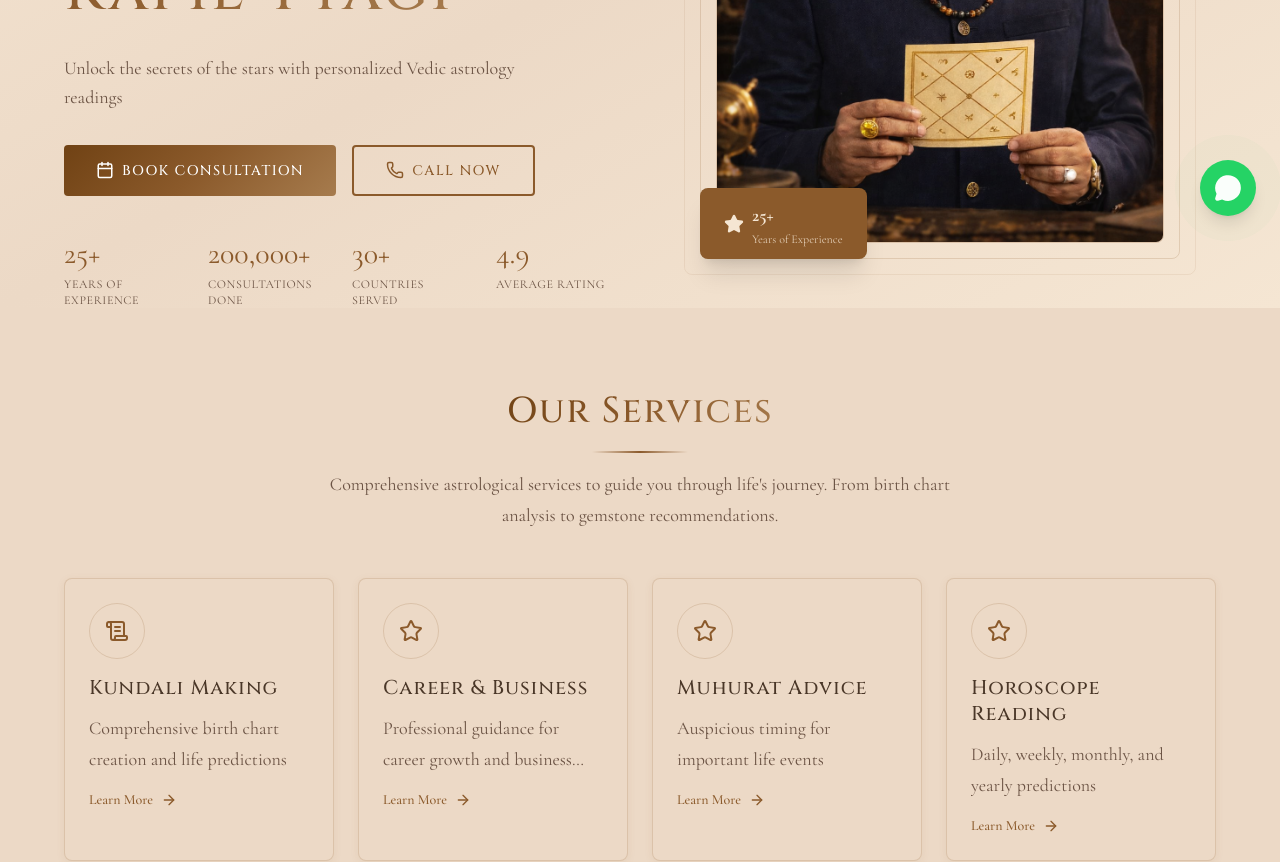
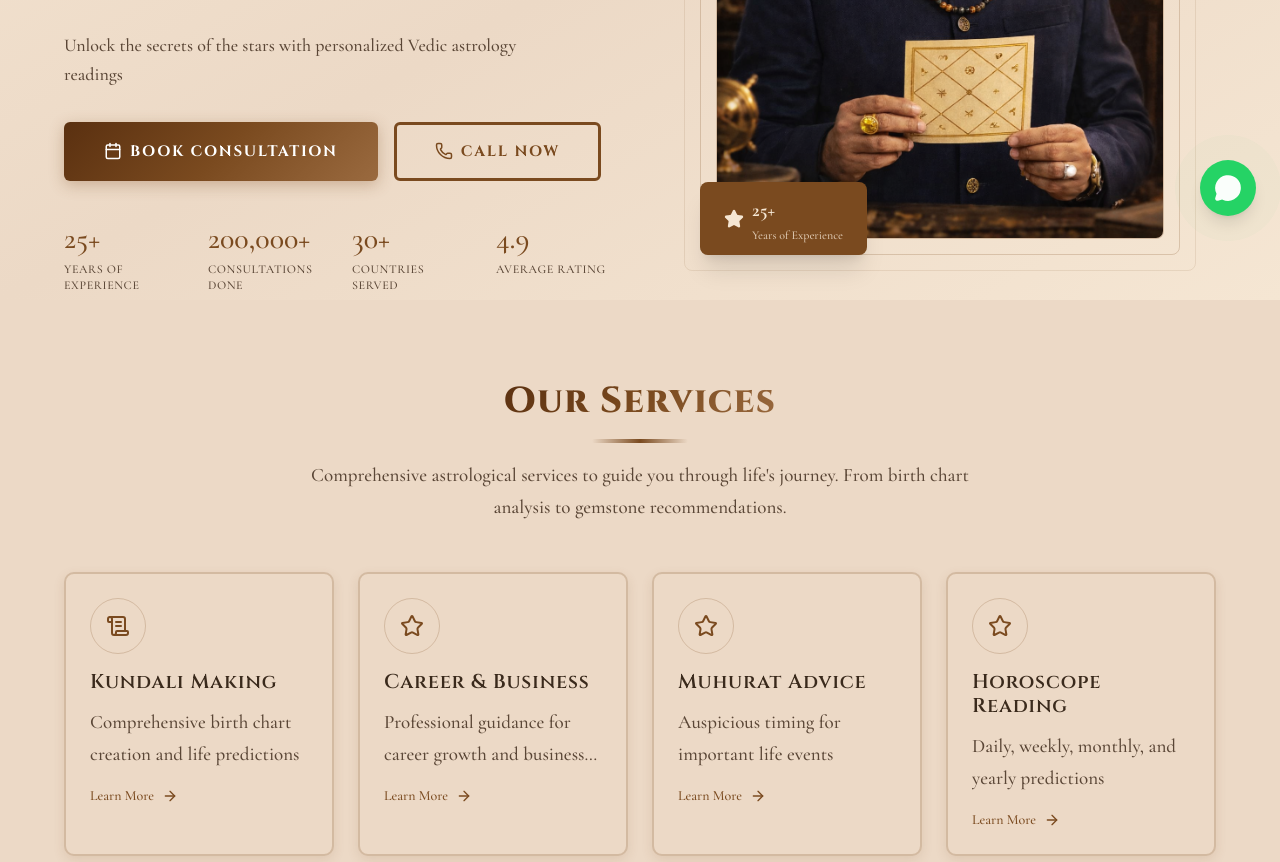
Before and after one commit to UtkarshBhardwaj007/astrologer-kapil-tyagi, a Next.js app: page / in a window 1280 px wide. Shown: the part 560-1422 px from the top of the page. Built offline with nearby package versions, Linux system fonts and the light colour scheme.

Commit message:
make bold

```diff
--- a/src/app/globals.css
+++ b/src/app/globals.css
@@ -1,32 +1,32 @@
-@import url('https://fonts.googleapis.com/css2?family=Cinzel:wght@400;500;600;700&family=Cormorant+Garamond:ital,wght@0,400;0,500;0,600;0,700;1,400;1,500&display=swap');
+@import url('https://fonts.googleapis.com/css2?family=Cinzel:wght@400;500;600;700;800;900&family=Cormorant+Garamond:ital,wght@0,400;0,500;0,600;0,700;1,400;1,500&display=swap');
 @import "tailwindcss";
 
 :root {
-  /* Theme: Warm Cream Theme */
+  /* Theme: Warm Cream Theme - Bold Edition */
   /* Based on cream RGB(220, 180, 140) = #DCB48C */
 
   /* Backgrounds - Warm Cream Palette */
   --background: #F5E6D3;
   --background-secondary: #ECD9C6;
   --background-tertiary: #E3CCB8;
-  --foreground: #4A3728;
-  --foreground-muted: #6B5344;
+  --foreground: #3A2A1C;
+  --foreground-muted: #5A4636;
 
-  /* Primary Accent - Rich Brown/Bronze */
-  --gold: #8B5A2B;
-  --gold-light: #A67B4D;
-  --gold-dark: #704214;
-  --gold-muted: rgba(139, 90, 43, 0.18);
+  /* Primary Accent - Rich Brown/Bronze - Made bolder */
+  --gold: #7A4A1F;
+  --gold-light: #9A6A3F;
+  --gold-dark: #5A3010;
+  --gold-muted: rgba(122, 74, 31, 0.22);
 
-  /* Secondary - Deep Terracotta */
-  --primary: #C45C3E;
-  --primary-light: #D97B5A;
-  --primary-dark: #A04428;
-  --primary-muted: rgba(196, 92, 62, 0.12);
+  /* Secondary - Deep Terracotta - More saturated */
+  --primary: #B84830;
+  --primary-light: #D86850;
+  --primary-dark: #903820;
+  --primary-muted: rgba(184, 72, 48, 0.15);
 
   /* Tertiary - Warm Gold */
-  --yellow: #D4A574;
-  --yellow-light: #E5C4A0;
+  --yellow: #C89050;
+  --yellow-light: #E0B080;
 
   /* Fonts */
   --font-heading: 'Cinzel', serif;
@@ -65,24 +65,38 @@
   background: var(--background);
   color: var(--foreground);
   font-family: var(--font-body);
-  font-size: 18px;
+  font-size: 19px;
   line-height: 1.7;
   min-height: 100vh;
+  font-weight: 500;
 }
 
 h1, h2, h3, h4, h5, h6 {
   font-family: var(--font-heading);
-  font-weight: 500;
-  letter-spacing: 0.05em;
-  line-height: 1.3;
+  font-weight: 700;
+  letter-spacing: 0.04em;
+  line-height: 1.2;
 }
 
-/* Gradient text utility - warm brown gradient */
+h1 {
+  font-weight: 800;
+}
+
+h2 {
+  font-weight: 700;
+}
+
+h3 {
+  font-weight: 600;
+}
+
+/* Gradient text utility - warm brown gradient - BOLDER */
 .text-gradient-gold {
   background: linear-gradient(135deg, var(--gold-dark) 0%, var(--gold) 50%, var(--gold-light) 100%);
   -webkit-background-clip: text;
   -webkit-text-fill-color: transparent;
   background-clip: text;
+  font-weight: 800;
 }
 
 /* Border gradient utility */
@@ -90,15 +104,17 @@
   border-image: linear-gradient(135deg, var(--gold-dark), var(--gold), var(--gold-light)) 1;
 }
 
-/* Decorative accent line */
+/* Decorative accent line - THICKER */
 .gold-line {
-  height: 2px;
+  height: 4px;
   background: linear-gradient(90deg, transparent, var(--gold), transparent);
+  border-radius: 2px;
 }
 
 .gold-line-left {
-  height: 2px;
+  height: 4px;
   background: linear-gradient(90deg, var(--gold), transparent);
+  border-radius: 2px;
 }
 
 /* Shimmer animation */
@@ -130,59 +146,63 @@
   overflow: hidden;
 }
 
-/* Card styles */
+/* Card styles - BOLDER borders and shadows */
 .card {
   background: var(--background-secondary);
-  border: 1px solid var(--gold-muted);
-  border-radius: 8px;
+  border: 2px solid var(--gold-muted);
+  border-radius: 10px;
   transition: all 0.3s ease;
-  box-shadow: 0 2px 8px rgba(139, 90, 43, 0.08);
+  box-shadow: 0 4px 12px rgba(122, 74, 31, 0.12);
 }
 
 .card:hover {
   border-color: var(--gold);
-  box-shadow: 0 4px 20px rgba(139, 90, 43, 0.18);
+  border-width: 2px;
+  box-shadow: 0 8px 28px rgba(122, 74, 31, 0.22);
+  transform: translateY(-2px);
 }
 
-/* Button styles - Primary brown */
+/* Button styles - Primary brown - BIGGER and BOLDER */
 .btn-gold {
   background: linear-gradient(135deg, var(--gold-dark), var(--gold), var(--gold-light));
   color: #FFFFFF;
   font-family: var(--font-heading);
-  font-weight: 500;
-  letter-spacing: 0.1em;
-  padding: 12px 32px;
+  font-weight: 700;
+  letter-spacing: 0.12em;
+  padding: 16px 40px;
   border: none;
-  border-radius: 4px;
+  border-radius: 6px;
   cursor: pointer;
   transition: all 0.3s ease;
   text-transform: uppercase;
-  font-size: 14px;
+  font-size: 15px;
+  box-shadow: 0 4px 15px rgba(122, 74, 31, 0.3);
 }
 
 .btn-gold:hover {
-  transform: translateY(-2px);
-  box-shadow: 0 10px 30px rgba(139, 90, 43, 0.35);
+  transform: translateY(-3px);
+  box-shadow: 0 12px 35px rgba(122, 74, 31, 0.4);
 }
 
 .btn-outline-gold {
   background: transparent;
   color: var(--gold);
   font-family: var(--font-heading);
-  font-weight: 500;
-  letter-spacing: 0.1em;
-  padding: 12px 32px;
-  border: 2px solid var(--gold);
-  border-radius: 4px;
+  font-weight: 700;
+  letter-spacing: 0.12em;
+  padding: 14px 38px;
+  border: 3px solid var(--gold);
+  border-radius: 6px;
   cursor: pointer;
   transition: all 0.3s ease;
   text-transform: uppercase;
-  font-size: 14px;
+  font-size: 15px;
 }
 
 .btn-outline-gold:hover {
   background: var(--gold);
   color: #FFFFFF;
+  box-shadow: 0 8px 25px rgba(122, 74, 31, 0.35);
 }
 
 /* Section padding */
@@ -201,26 +221,28 @@
   padding: 0 24px;
 }
 
-/* Zodiac icon styling */
+/* Zodiac icon styling - BOLDER */
 .zodiac-icon {
-  width: 60px;
-  height: 60px;
+  width: 70px;
+  height: 70px;
   display: flex;
   align-items: center;
   justify-content: center;
-  border: 1px solid var(--gold-muted);
+  border: 2px solid var(--gold-muted);
   border-radius: 50%;
   transition: all 0.3s ease;
+  font-weight: 700;
 }
 
 .zodiac-icon:hover {
   border-color: var(--gold);
-  box-shadow: 0 0 20px rgba(139, 90, 43, 0.25);
+  border-width: 3px;
+  box-shadow: 0 0 25px rgba(122, 74, 31, 0.3);
 }
 
 /* Scrollbar styling */
 ::-webkit-scrollbar {
-  width: 8px;
+  width: 10px;
 }
 
 ::-webkit-scrollbar-track {
@@ -229,7 +251,7 @@
 
 ::-webkit-scrollbar-thumb {
   background: var(--gold);
-  border-radius: 4px;
+  border-radius: 5px;
 }
 
 ::-webkit-scrollbar-thumb:hover {
@@ -247,6 +269,7 @@
   color: inherit;
   text-decoration: none;
   transition: color 0.3s ease;
+  font-weight: inherit;
 }
 
 a:hover {
@@ -255,6 +278,6 @@
 
 /* Focus styles for accessibility */
 *:focus-visible {
-  outline: 2px solid var(--gold);
+  outline: 3px solid var(--gold);
   outline-offset: 2px;
 }
```
